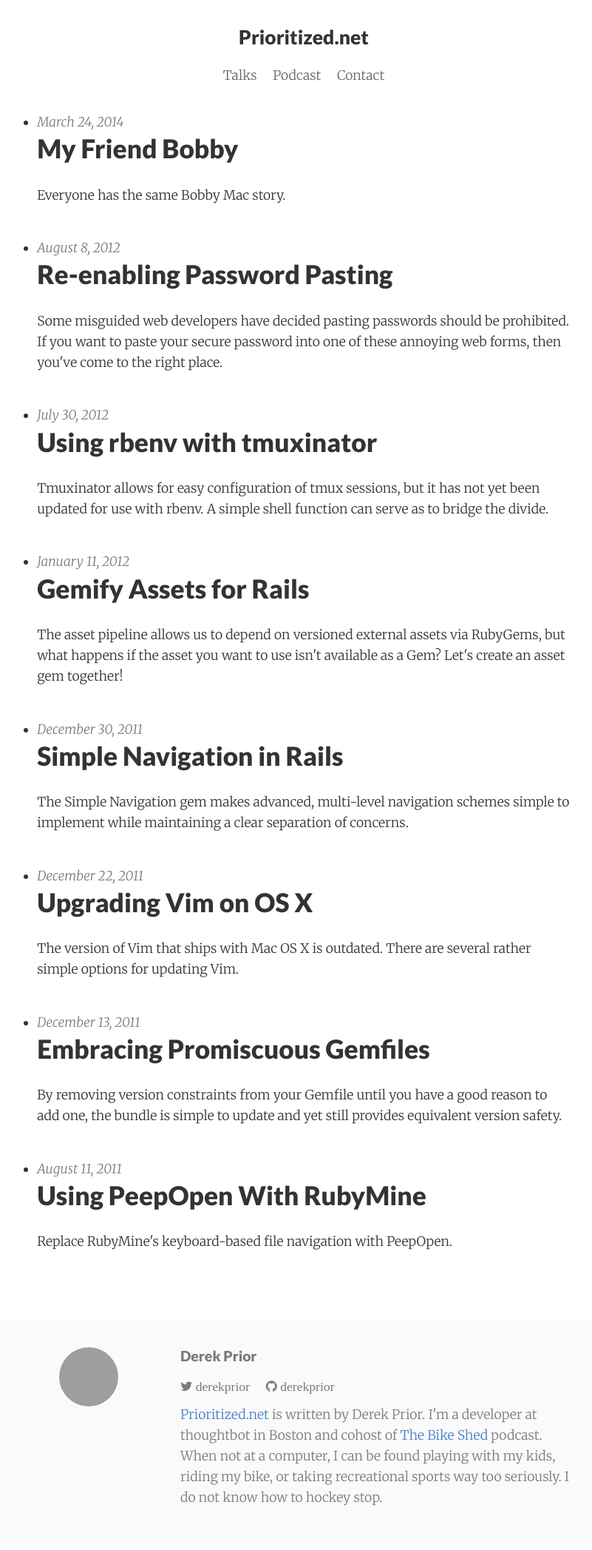
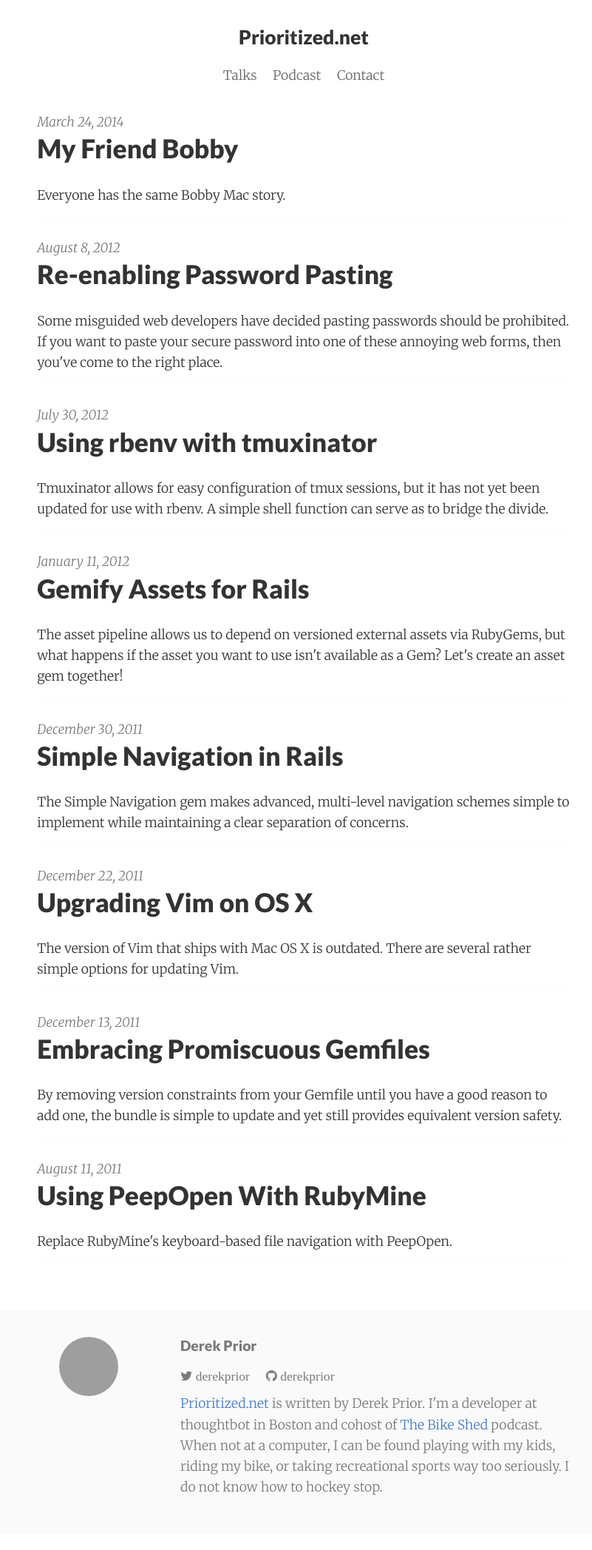
Before and after one commit to derekprior/derekprior.github.io, a Jekyll site: the page built from index.html, in a window 1280 px wide. Shown: the whole page at 74% size, without its empty margins (229-1030 px from the left). Built offline with Jekyll 4.4.1, drawn with Linux system fonts in a browser that asks for light colours; nearby versions of some CDN libraries; Markdown is read by kramdown in place of the engine named in the settings; grey boxes are pictures that could not be loaded.

Commit message:
Fix list display on homepage
It was previously showing bullets for each list item. We only want
bullets within posts themselves.

```diff
--- a/_sass/_post.scss
+++ b/_sass/_post.scss
@@ -4,4 +4,8 @@
   h2 {
     font-size: 1.5em;
   }
+
+  ul {
+    @extend %default-ul;
+  }
 }
--- a/_sass/base/_lists.scss
+++ b/_sass/base/_lists.scss
@@ -21,10 +21,6 @@ ol {
   @extend %default-ol;
 }
 
-ul {
-  @extend %default-ul;
-}
-
 dl {
   margin-bottom: $small-spacing;
 
```
